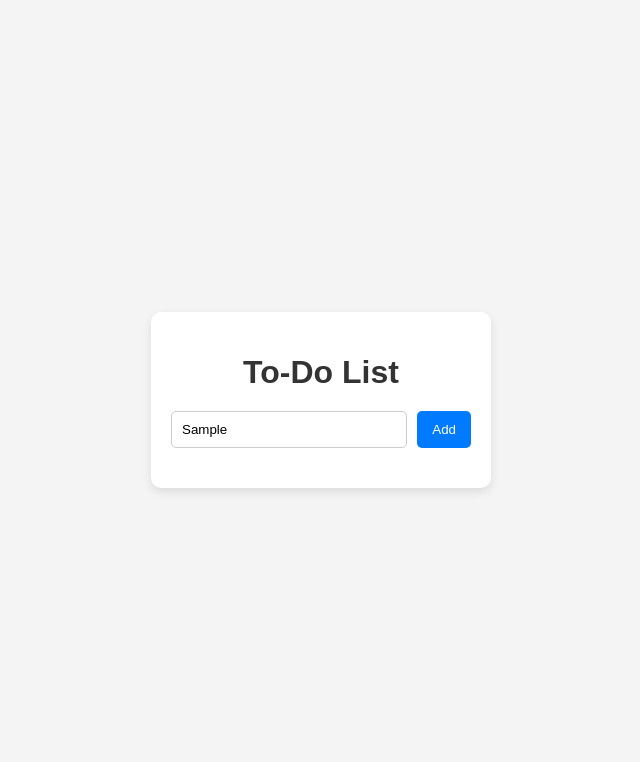
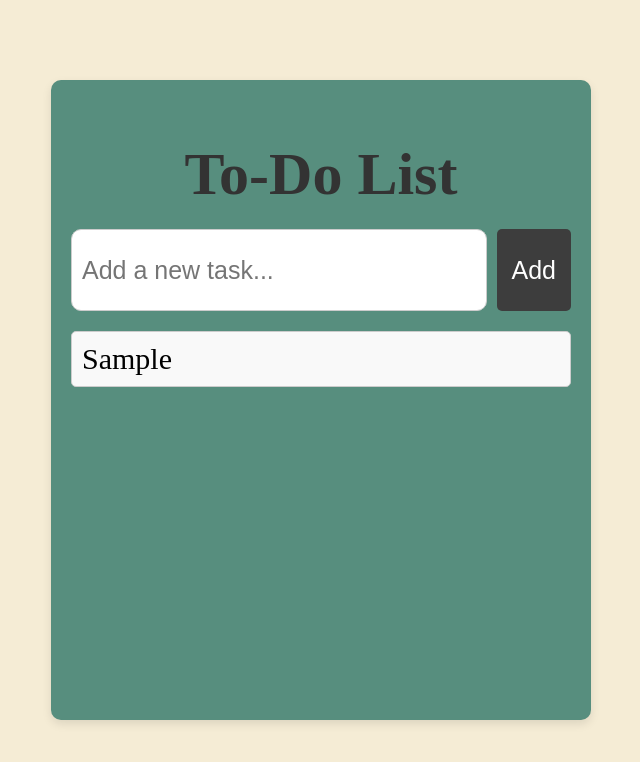
Before and after one commit to leelachouhan23/Intractive-Todo-list, a plain HTML site: page index.html in a window 1280 px wide. Both pictures are taken after typing "Sample" into the empty fields and a click on the button "Add". Shown: the whole page, without its empty margins (319-959 px from the left). Drawn offline with Linux system fonts and the light colour scheme.

Commit message:
second commit

```diff
--- a/index.html
+++ b/index.html
@@ -1,10 +1,10 @@
 <!DOCTYPE html>
 <html lang="en">
   <head>
-  <meta charset="UTF-8">
-  <meta name="viewport" content="width=device-width, initial-scale=1.0">
+    <meta charset="UTF-8" />
+    <meta name="viewport" content="width=device-width, initial-scale=1.0" />
     <title>Interactive To-Do List</title>
-  <link rel="stylesheet" href="style.css">
+    <link rel="stylesheet" href="style.css" />
   </head>
   <body>
     <div class="container">
--- a/script.js
+++ b/script.js
@@ -0,0 +1,18 @@
+let input = document.getElementById("todoInput");
+let output = document.getElementById("todoList");
+let btn = document.getElementById("addButton");
+
+btn.addEventListener("click", function () {
+  let arr = [];
+  const text = input.value;
+  let c = document.createElement("li");
+  c.textContent = text;
+  output.appendChild(c);
+  let a = localStorage.setItem("key", text);
+  let ab = localStorage.getItem("key");
+  console.log(ab);
+  if (text !== "") {
+    arr.push(ab);
+  }
+  input.value = "";
+});
--- a/style.css
+++ b/style.css
@@ -1,6 +1,6 @@
 body {
   font-family: Arial, sans-serif;
-    background-color: #f4f4f4;
+  background-color: #f5ecd5;
   display: flex;
   justify-content: center;
   align-items: center;
@@ -8,12 +8,20 @@ body {
   margin: 0;
 }
 .container {
-    background: white;
+  background: #578e7e;
   padding: 20px;
   border-radius: 10px;
   box-shadow: 0 4px 10px rgba(0, 0, 0, 0.1);
-    width: 300px;
+  width: 500px;
+  height: 600px;
   text-align: center;
+  font-family: "Times New Roman", Times, serif;
+  font-size: 30px;
+  transition: transform 0.3s ease;
+  animation: slideIn 1s ease forwards;
+}
+.container:hover {
+  transform: translate(5px, 5px);
 }
 h1 {
   margin-bottom: 20px;
@@ -31,7 +39,7 @@ body {
 }
 button {
   padding: 10px 15px;
-    background-color: #007bff;
+  background-color: #3d3d3d;
   color: white;
   border: none;
   border-radius: 5px;
@@ -54,6 +62,7 @@ body {
   border: 1px solid #ccc;
   border-radius: 5px;
   background-color: #f9f9f9;
+  transform: all -10s ease;
 }
 li.completed {
   text-decoration: line-through;
@@ -67,3 +76,11 @@ body {
 li button:hover {
   color: red;
 }
+#todoInput {
+  height: 60px;
+  border-radius: 10px;
+  font-size: 25px;
+}
+#addButton {
+  font-size: 25px;
+}
```
Lines whose indentation alone changed are shown as unchanged.
